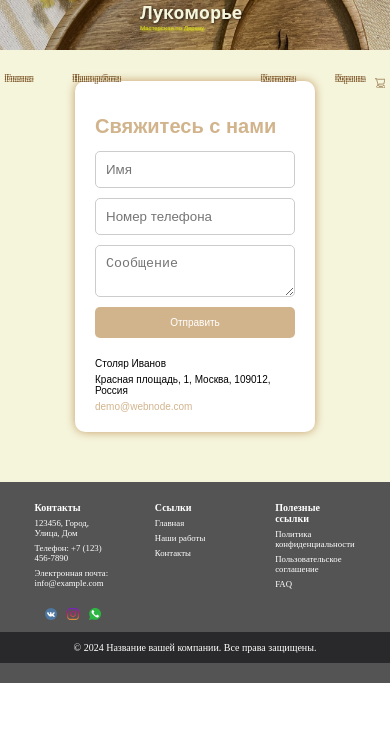
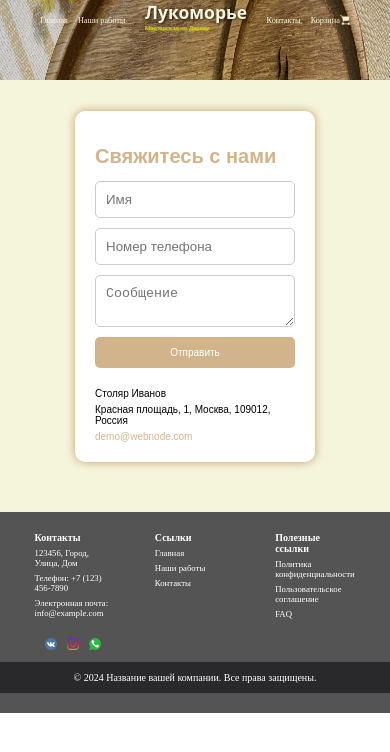
Before and after one commit to Link-name/Shop, a Vue app: page /contact in a window 390 px wide. Shown: the top 752 px of the page. Built offline with nearby package versions, Linux system fonts and the light colour scheme; a web font is replaced by a local one.

Commit message:
shop-vercel_media_relog

```diff
--- a/src/assets/style/header/header.scss
+++ b/src/assets/style/header/header.scss
@@ -158,7 +158,8 @@
             padding: 10px 15px;
 
         }
-    }
+
+
         .nav--left,
         .nav--right {
             padding-top: 45px;
@@ -171,6 +172,7 @@
           }
           .nav__link {
             gap: 2px;
+          }
     }
     .header .logo__subtext {
         padding-left: 0;
@@ -190,11 +192,10 @@
             padding: 1px 10px;
 
         }
-    }
         .nav--left,
         .nav--right {
-        padding-top:30px;
-        gap: 10px;
+            padding-top:30px; // Уменьшаем верхний отступ для навигации
+            gap: 10px; // Уменьшаем расстояние между элементами навигации
         }
         .nav__link__svg {
             width: 15px;
@@ -204,6 +205,8 @@
           .nav__link {
             text-shadow: none;
             gap: 4px;
+          }
+
     }
     .header .logo__subtext {
         padding-left: 0;
@@ -215,7 +218,7 @@
     .header {
         font-size: 4px;
 
-        .header__img {
+        .header__img[data-v-7d9ec00c] {
             width: 100%;
             display: block;
             height: 50px;
@@ -227,11 +230,10 @@
         &__button {
             padding: 1px 10px;
         }
-    }
         .nav--left,
         .nav--right {
-        padding-top: 15px;
-        gap: 10px;
+            padding-top: 15px; // Уменьшаем верхний отступ для навигации
+            gap: 10px; // Уменьшаем расстояние между элементами навигации
             font-size: 5px;
         }
         .nav__link__svg {
@@ -243,6 +245,7 @@
             text-shadow: none;
             gap: 0px;
           }
+    }
     .header .logo__subtext {
         padding-left: 0;
         color: #dada21;}
```
Lines whose indentation alone changed are shown as unchanged.
